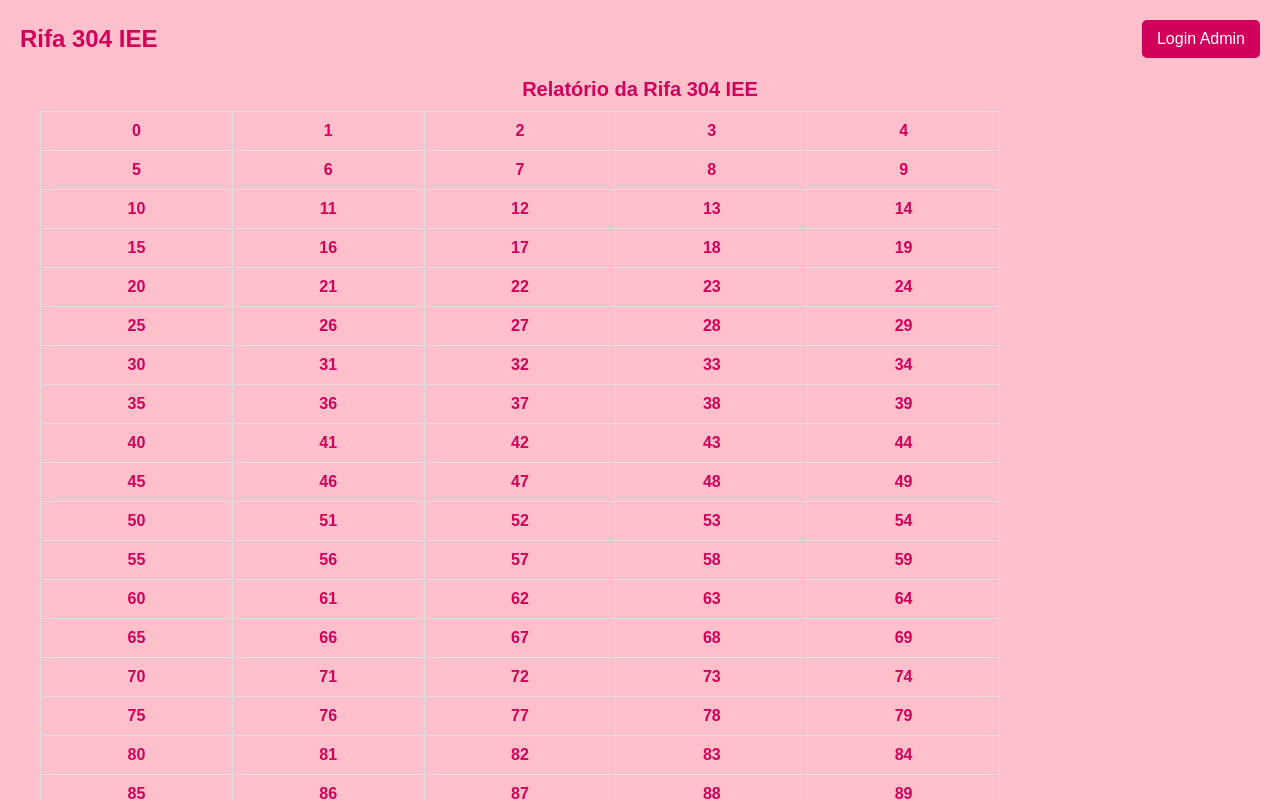
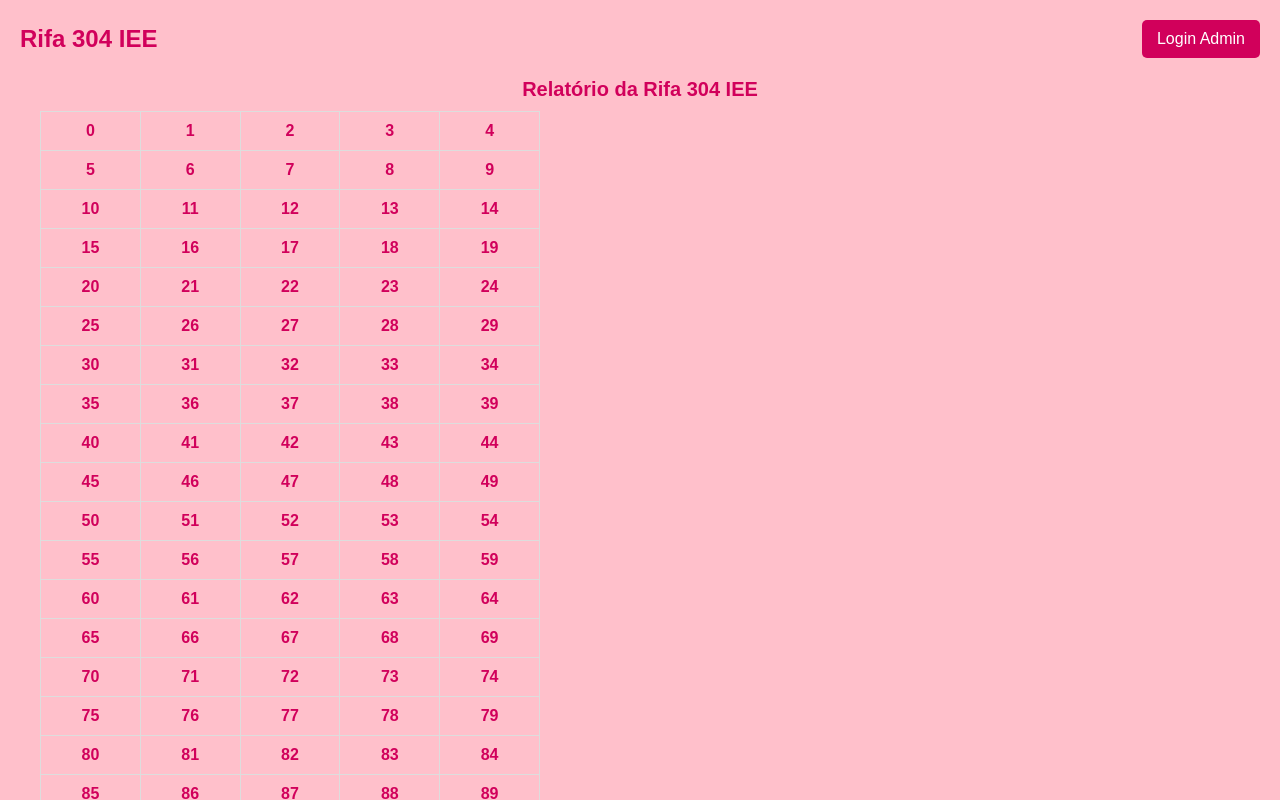
Before and after one commit to EduardoGatti/Rifa-304-IEE, a React (Vite) app: page / in a window 1280 px wide. Shown: the top 800 px of the page. Built offline with nearby package versions, Linux system fonts and the light colour scheme.

Commit message:
Update App.css

```diff
--- a/src/App.css
+++ b/src/App.css
@@ -27,7 +27,7 @@
 }
 
 .tabela {
-  width: 80%;
+  width: 500px;
   border-collapse: collapse;
   diplay: flex;
   justify-content: center;
```
